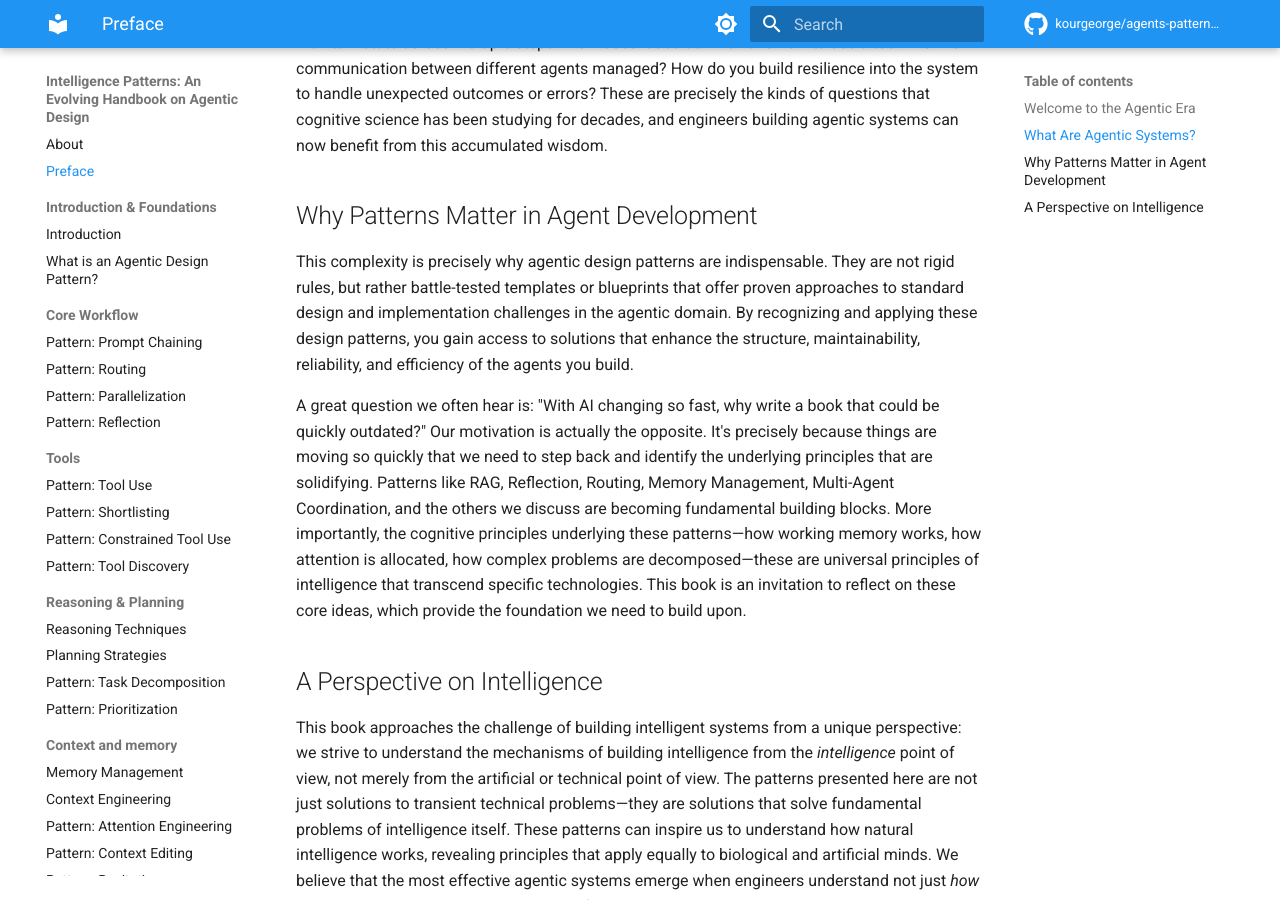
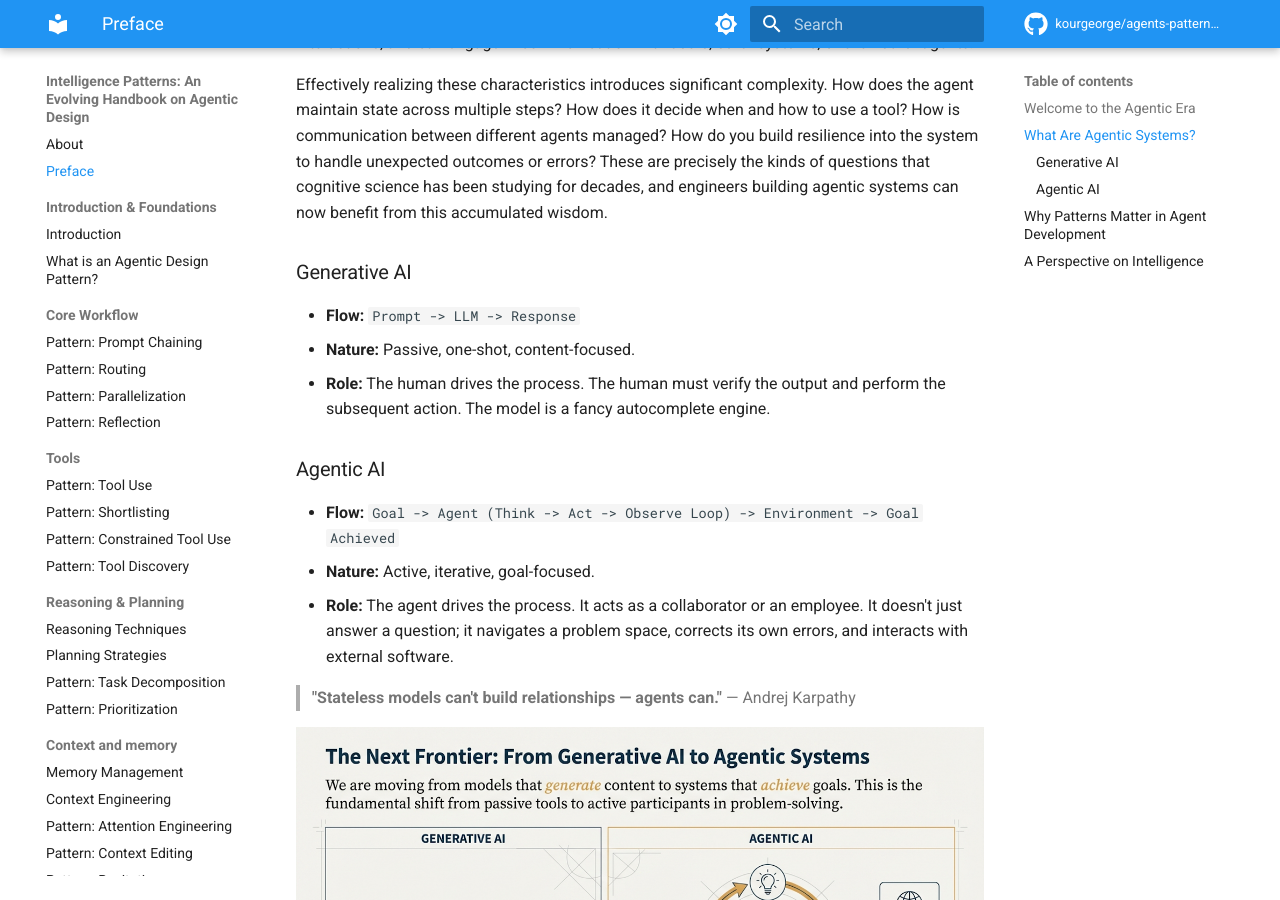
Before and after one commit to kourgeorge/agents-patterns-atlas, an MkDocs documentation site: the page built from docs/preface.md, in a window 1280 px wide and 900 px high, scrolled down 1987 px. Built offline with MkDocs 1.6.1 and Material for MkDocs 9.7.7, drawn with Linux system fonts in a browser that asks for light colours; comment, search, counter and statistics services are not loaded; some of the changed text lies outside the part shown.

Commit message:
review tooluse

```diff
--- a/docs/preface.md
+++ b/docs/preface.md
@@ -1,6 +1,9 @@
 # Preface
 
 ## Welcome to the Agentic Era
+
+> **"We are entering a world where computers behave like people: browsing, clicking, copying, pasting, planning."** — Andrej Karpathy
+
 
 Welcome to **"Intelligence Patterns: An Evolving Handbook on Agentic Design"** - an interactive, breathing guide to building intelligent, goal-oriented AI systems.
 The last few years have witnessed an unprecedented transformation - from simple, reactive programs to sophisticated, autonomous entities capable of understanding context, making decisions, and interacting dynamically with their environment and other systems.
@@ -41,6 +44,23 @@ Agentic systems are characterized by autonomy, allowing them to act without cons
 
 Effectively realizing these characteristics introduces significant complexity. How does the agent maintain state across multiple steps? How does it decide when and how to use a tool? How is communication between different agents managed? How do you build resilience into the system to handle unexpected outcomes or errors? These are precisely the kinds of questions that cognitive science has been studying for decades, and engineers building agentic systems can now benefit from this accumulated wisdom.
 
+### Generative AI
+* **Flow:** `Prompt -> LLM -> Response`
+* **Nature:** Passive, one-shot, content-focused.
+* **Role:** The human drives the process. The human must verify the output and perform the subsequent action. The model is a fancy autocomplete engine.
+
+### Agentic AI
+* **Flow:** `Goal -> Agent (Think -> Act -> Observe Loop) -> Environment -> Goal Achieved`
+* **Nature:** Active, iterative, goal-focused.
+* **Role:** The agent drives the process. It acts as a collaborator or an employee. It doesn't just answer a question; it navigates a problem space, corrects its own errors, and interacts with external software.
+
+> **"Stateless models can't build relationships — agents can."** — Andrej Karpathy
+
+
+![Agentic Systems Overview](img1.png)
+
+
+
 ## Why Patterns Matter in Agent Development
 
 This complexity is precisely why agentic design patterns are indispensable.
--- a/mkdocs.yml
+++ b/mkdocs.yml
@@ -79,7 +79,7 @@ nav:
     - "Pattern: Tool Use": tool-use.md
     - "Pattern: Shortlisting": shortlisting.md
     - "Pattern: Constrained Tool Use": constrained-tool-use.md
-    - "Pattern: Tool Discovery": agent-skills.md
+    - "Pattern: Tool Discovery": tool-discovery.md
 - Reasoning & Planning:
     - Reasoning Techniques: reasoning-techniques.md
     - Planning Strategies: planning-strategies.md
```
Also changed, not shown: docs/tool-use.md (+35 -25 lines), docs/tool-discovery.md (renamed from docs/agent-skills.md).
